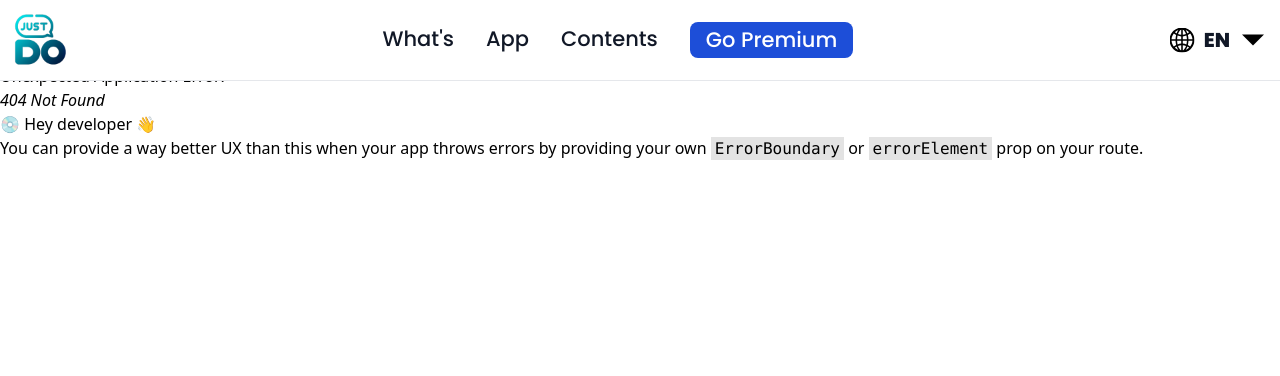
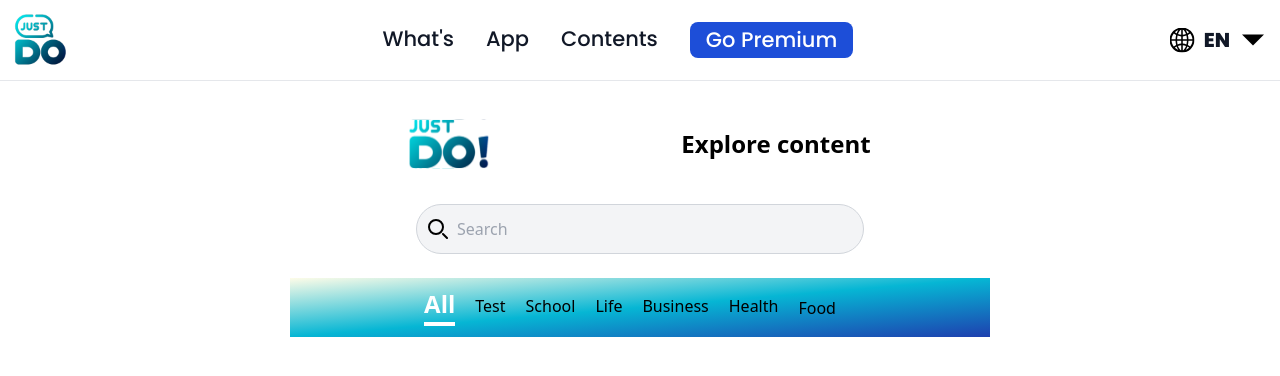
Before and after one commit to Faysel-Abdella/NexaCode-Just-do-client-side, a React (Vite) app: page /contents in a window 1280 px wide. Before the commit this address had no page. Shown: the top 376 px of the page. Built offline with nearby package versions, Linux system fonts and the light colour scheme.

Commit message:
Update 8

```diff
--- a/src/App.tsx
+++ b/src/App.tsx
@@ -5,6 +5,7 @@ import FeaturesPage from "./pages/FeaturesPage";
 import ServicesPage from "./pages/ServicesPage";
 import LoginPage from "./pages/LoginPage";
 import ContentCreate from "./pages/ContentCreate";
+import Contents from "./pages/Contents";
 
 const router = createBrowserRouter([
   {
@@ -23,6 +24,10 @@ const router = createBrowserRouter([
     path: "/content-create",
     element: <ContentCreate />,
   },
+  {
+    path: "/contents",
+    element: <Contents />,
+  },
 ]);
 
 function App() {
--- a/src/assets/index.ts
+++ b/src/assets/index.ts
@@ -55,6 +55,7 @@ import imageUpload from "./icons/login-page/add-image.svg";
 import info from "./icons/login-page/info.svg";
 import voice from "./icons/login-page/voice.svg";
 
+import explore from "./icons/contents-page/explore.svg";
 export default {
   hero,
   feature01,
@@ -112,4 +113,6 @@ export default {
   imageUpload,
   info,
   voice,
+
+  explore,
 };
--- /dev/null
+++ b/src/pages/Contents.tsx
@@ -0,0 +1,63 @@
+import { useState } from "react";
+
+import assets from "../assets/index";
+
+const Contents = () => {
+  const [selectedType, setSelectedType] = useState("all");
+  return (
+    <section className="max-container pt-7 md:pt-10 px-3">
+      <section>
+        <header>
+          <div className="flex items-center justify-center gap-32 md:gap-48 ">
+            <img src={assets.logoBlue} alt="logo" className="md:size-20" />
+            <h2 className="font-bold text-[18px] md:text-[24px]">
+              Explore content
+            </h2>
+          </div>
+          <div className="max-w-md mx-auto mt-5">
+            <div className="relative">
+              <div className="absolute inset-y-0 start-0 flex items-center ps-3 pointer-events-none">
+                <img src={assets.explore} alt="search" className="size-5" />
+              </div>
+              <input
+                type="search"
+                id="default-search"
+                className="block w-full p-4 py-3 ps-10 text-base text-gray-900 border border-gray-300 rounded-full bg-gray-100 focus:ring-blue-500 focus:border-blue-500  "
+                placeholder="Search"
+                required
+              />
+            </div>
+          </div>
+
+          <aside className="overflow-x-auto w-[700px] max-md:max-w-[100%] mx-auto">
+            <div className="w-full bg-gradient-to-br from-yellow-50 via-cyan-500 to-blue-800 py-2 mt-6 mb-3">
+              <ul className="flex items-center justify-center  ">
+                <li className="me-5">
+                  <button
+                    onClick={() => setSelectedType("all")}
+                    className={`${
+                      selectedType === "all"
+                        ? " text-white border-b-[4px] border-white"
+                        : " text-white opacity-50"
+                    } font-semibold text-[18px] md:text-[24px]`}
+                  >
+                    All
+                  </button>
+                </li>
+                <li className="me-5">Test</li>
+                <li className="me-5">School</li>
+                <li className="me-5">Life</li>
+                <li className="me-5">Business</li>
+                <li className="me-5">Health</li>
+                <li className="me-5">Food</li>
+              </ul>
+            </div>
+          </aside>
+        </header>
+        <main></main>
+      </section>
+    </section>
+  );
+};
+
+export default Contents;
```
Also changed, not shown: src/assets/icons/contents-page/explore.svg (added).
